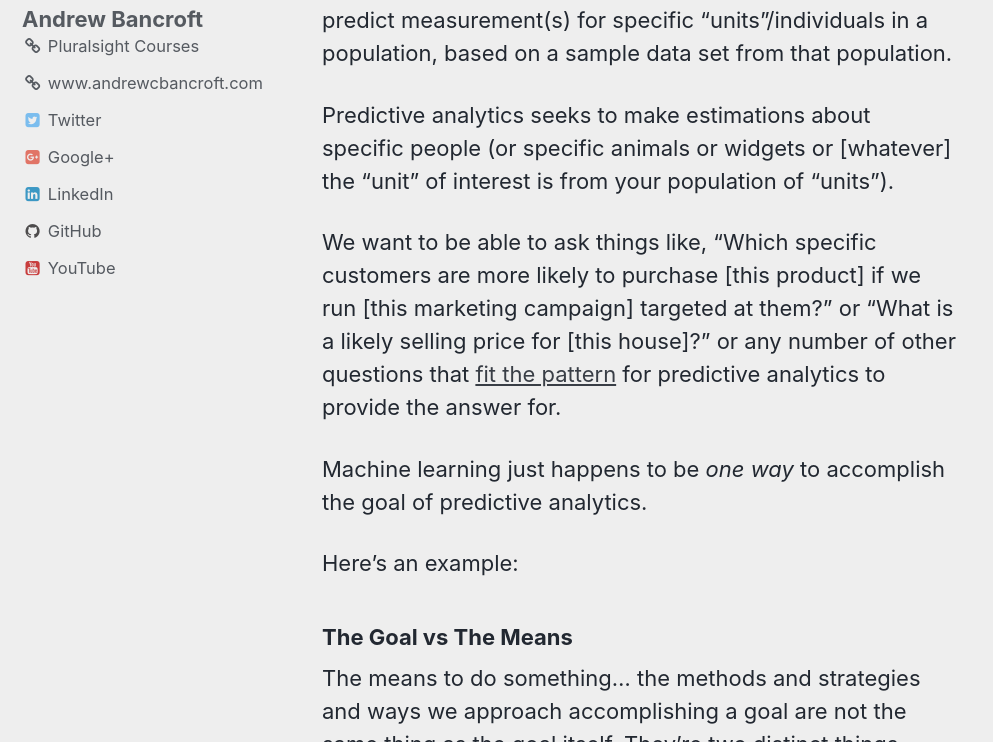
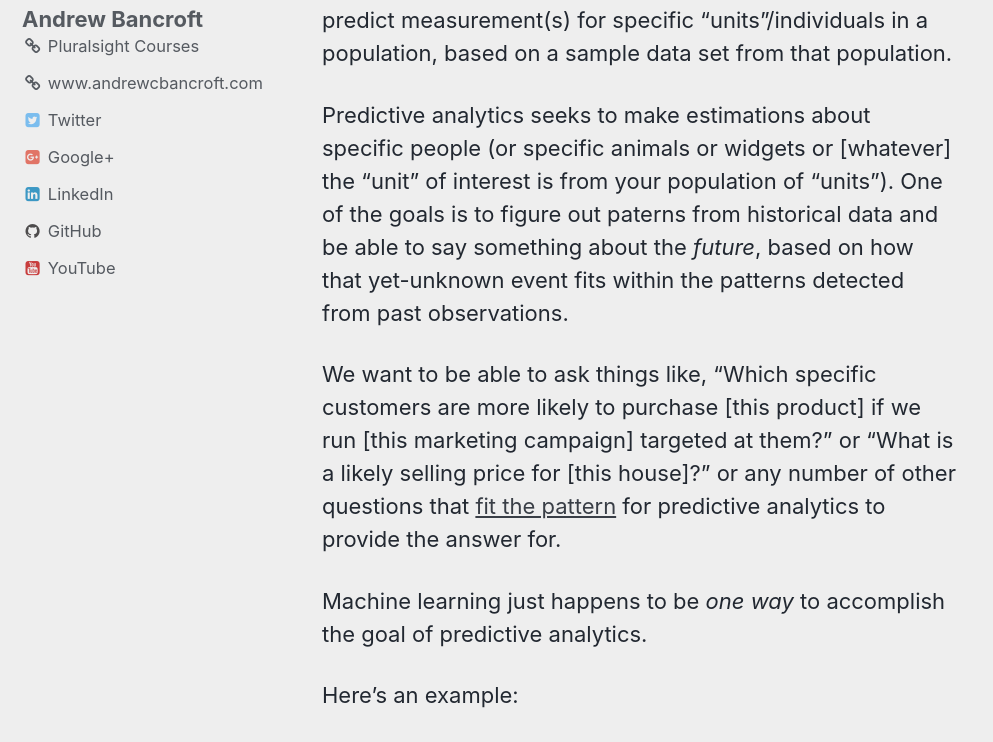
Before and after one commit to andrewcbancroft/datadaylife-blog, a Jekyll site: the page built from _posts/2018-01-09-predictive-analytics-vs-machine-learning-whats-the-difference.md, in a window 1280 px wide and 900 px high, scrolled down 2355 px, cut to the strip 158-900 px from the top of the window. Shown: the whole strip, without its empty margins (0-993 px from the left). Built offline with Jekyll 4.4.1, drawn with Linux system fonts in a browser that asks for light colours; comment, search, counter and statistics services are not loaded.

Commit message:
Update 2018-01-09-predictive-analytics-vs-machine-learning-whats-the-difference.md

```diff
--- a/_posts/2018-01-09-predictive-analytics-vs-machine-learning-whats-the-difference.md
+++ b/_posts/2018-01-09-predictive-analytics-vs-machine-learning-whats-the-difference.md
@@ -45,7 +45,7 @@ Predictive analytics and machine learning are not "the same".
 
 Machine learning is *a way to do* predictive analytics. Machine learning is a means to another end, namely, to predict measurement(s) for specific "units"/individuals in a population, based on a sample data set from that population.
 
-Predictive analytics seeks to make estimations about specific people (or specific animals or widgets or [whatever] the "unit" of interest is from your population of "units").
+Predictive analytics seeks to make estimations about specific people (or specific animals or widgets or [whatever] the "unit" of interest is from your population of "units"). One of the goals is to figure out paterns from historical data and be able to say something about the *future*, based on how that yet-unknown event fits within the patterns detected from past observations.
 
 We want to be able to ask things like, "Which specific customers are more likely to purchase [this product] if we run [this marketing campaign] targeted at them?" or "What is a likely selling price for [this house]?" or any number of other questions that [fit the pattern](https://www.dataday.life/patterns-and-key-words-of-predictive-analytics-questions/) for predictive analytics to provide the answer for.
 
```
